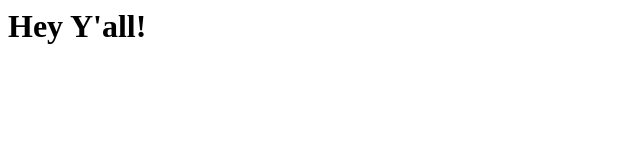
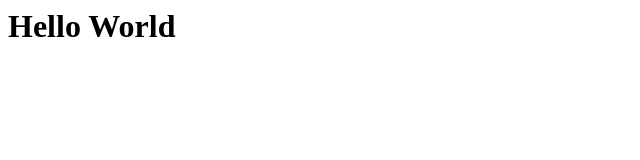
Before and after one commit to Dbrown127/GemCode.github.io, a plain HTML site: page index.html in a window 1280 px wide. Shown: the whole page, without its empty margins (0-640 px from the left). Drawn offline with Linux system fonts and the light colour scheme.

Commit message:
Update index.html

```diff
--- a/index.html
+++ b/index.html
@@ -1 +1 @@
-<h1> Hey Y'all! </h1>
+<h1> Hello World</h1>
```
